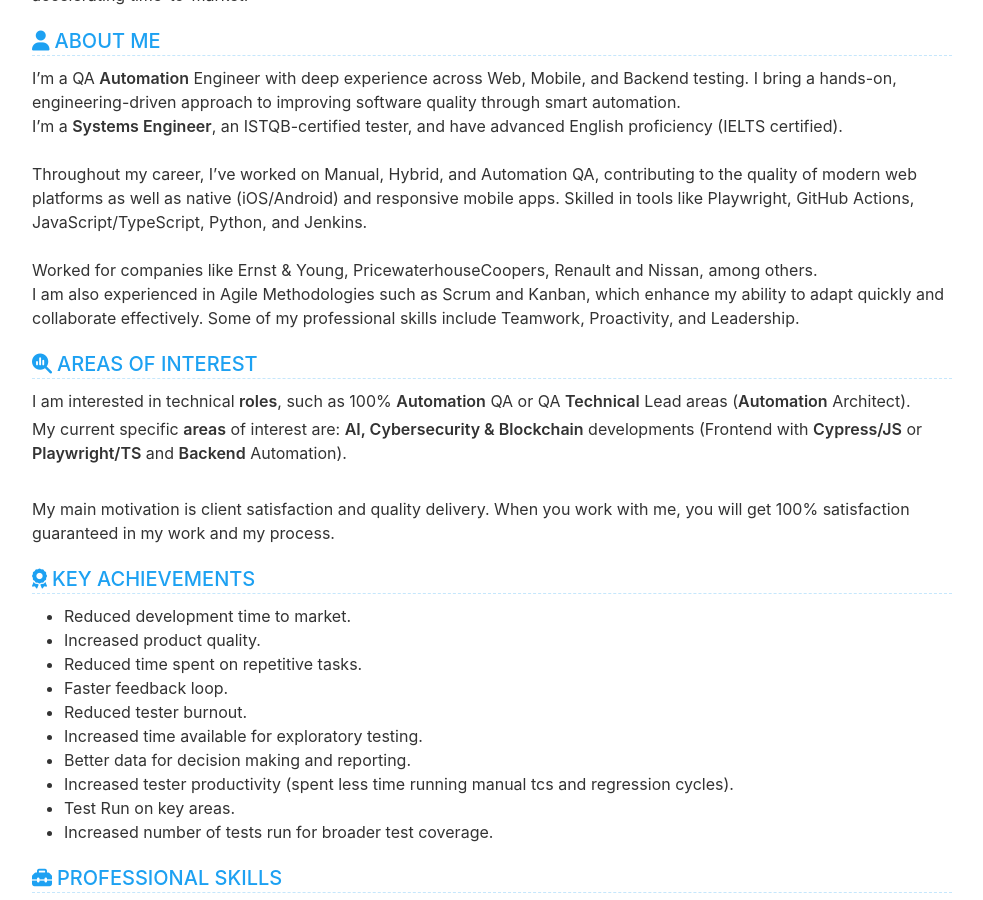
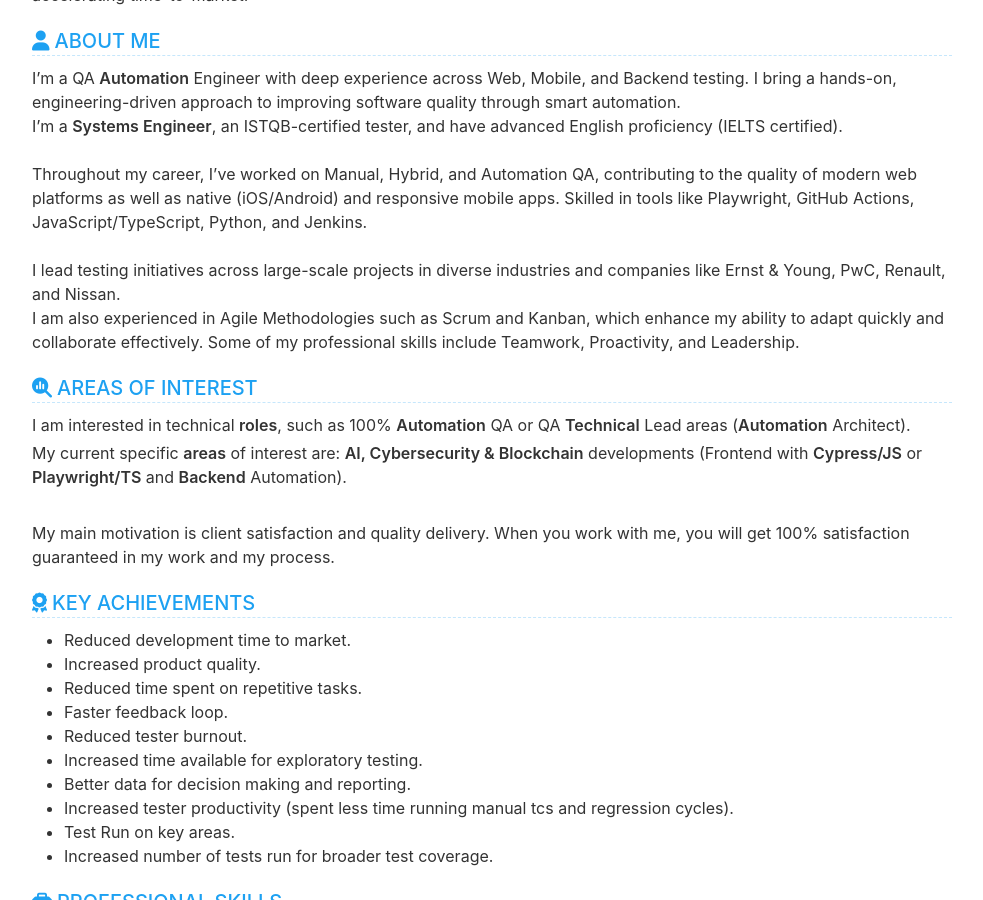
Before and after one commit to cvera08/full-resume, a Jekyll site: the page built from index.html, in a window 1280 px wide and 900 px high, scrolled down 396 px. Shown: the whole window, without its empty margins (148-1131 px from the left). Built offline with Jekyll 4.4.1, drawn with Linux system fonts in a browser that asks for light colours.

Commit message:
feat: about me change - third paragraph 1/2

```diff
--- a/_data/data.yml
+++ b/_data/data.yml
@@ -42,7 +42,8 @@ evaluation:
     modern web platforms as well as native (iOS/Android) and responsive mobile apps. Skilled in tools like Playwright,
     GitHub Actions, JavaScript/TypeScript, Python, and Jenkins.
     <br>
-    Worked for companies like Ernst & Young, PricewaterhouseCoopers, Renault and Nissan, among others.
+    I lead testing initiatives across large-scale projects in diverse industries
+    and companies like Ernst & Young, PwC, Renault, and Nissan.
     I am also experienced in Agile Methodologies such as Scrum and Kanban, which enhance my ability to adapt quickly and collaborate effectively. Some of my
     professional skills include Teamwork, Proactivity, and Leadership.
 
```
